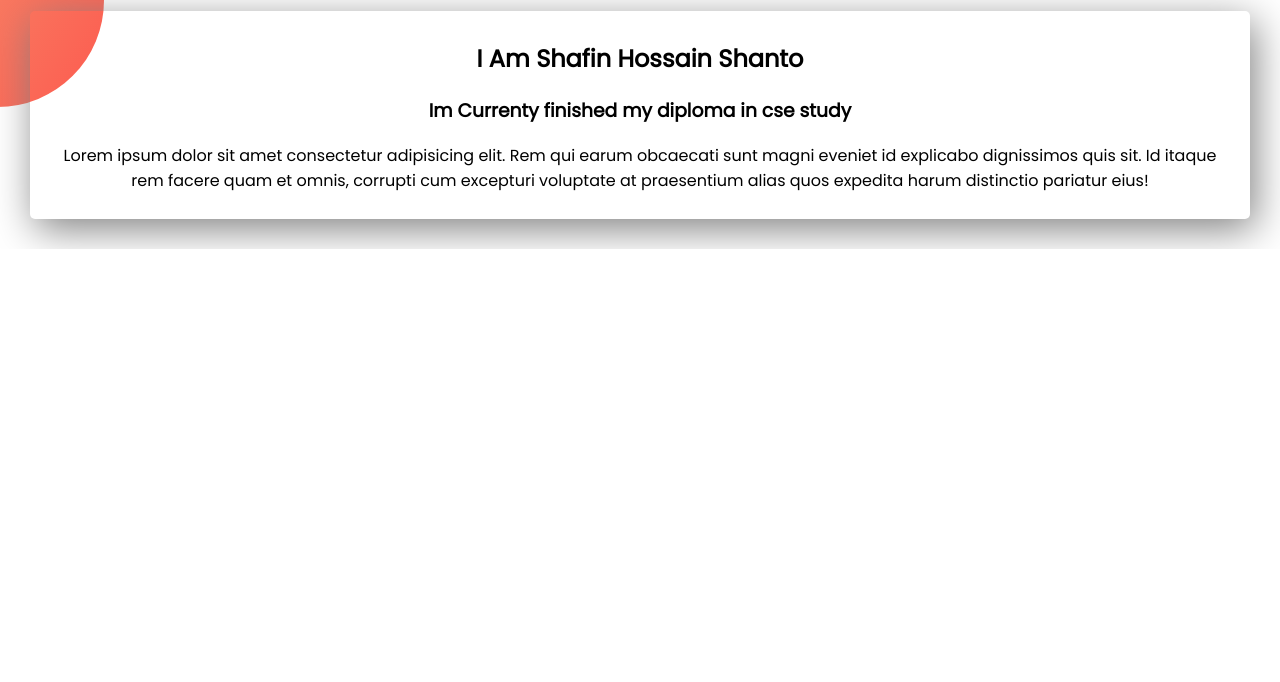
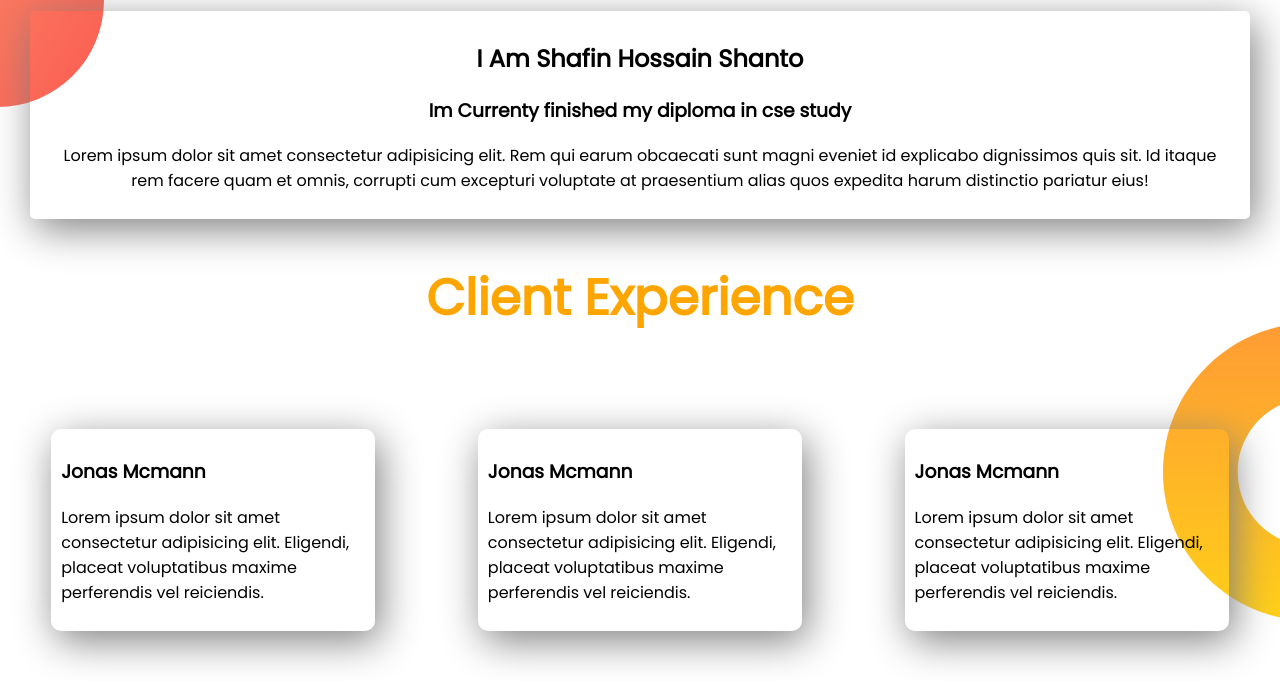
Before and after one commit to ShafinShanto9/module1-practice, a plain HTML site: page index.html in a window 1280 px wide. Shown: the part 796-1478 px from the top of the page. Before the commit the page ends 1045 px from the top, so only its background shows below. Drawn offline with Linux system fonts and the light colour scheme.

Commit message:
client section current finiseh

```diff
--- a/index.html
+++ b/index.html
@@ -45,5 +45,32 @@
         </p>
       </div>
     </section>
+
+    <section class="client-field">
+      <h1 class="align">Client Experience</h1>
+      <div class="client">
+        <div class="client-card">
+          <h3>Jonas Mcmann</h3>
+          <p>
+            Lorem ipsum dolor sit amet consectetur adipisicing elit. Eligendi,
+            placeat voluptatibus maxime perferendis vel reiciendis.
+          </p>
+        </div>
+        <div class="client-card">
+          <h3>Jonas Mcmann</h3>
+          <p>
+            Lorem ipsum dolor sit amet consectetur adipisicing elit. Eligendi,
+            placeat voluptatibus maxime perferendis vel reiciendis.
+          </p>
+        </div>
+        <div class="client-card">
+          <h3>Jonas Mcmann</h3>
+          <p>
+            Lorem ipsum dolor sit amet consectetur adipisicing elit. Eligendi,
+            placeat voluptatibus maxime perferendis vel reiciendis.
+          </p>
+        </div>
+      </div>
+    </section>
   </body>
 </html>
--- a/style.css
+++ b/style.css
@@ -30,3 +30,18 @@ h1 {
   margin: 30px;
   border-radius: 5px;
 }
+.client {
+  display: flex;
+}
+.client-card {
+  width: 33%;
+  margin: 4%;
+  box-shadow: 5px 10px 40px gray;
+  border-radius: 10px;
+  padding: 10px;
+}
+.client-field {
+  background-image: url(images/dream-bg.png);
+  background-repeat: no-repeat;
+  background-position: right;
+}
```
